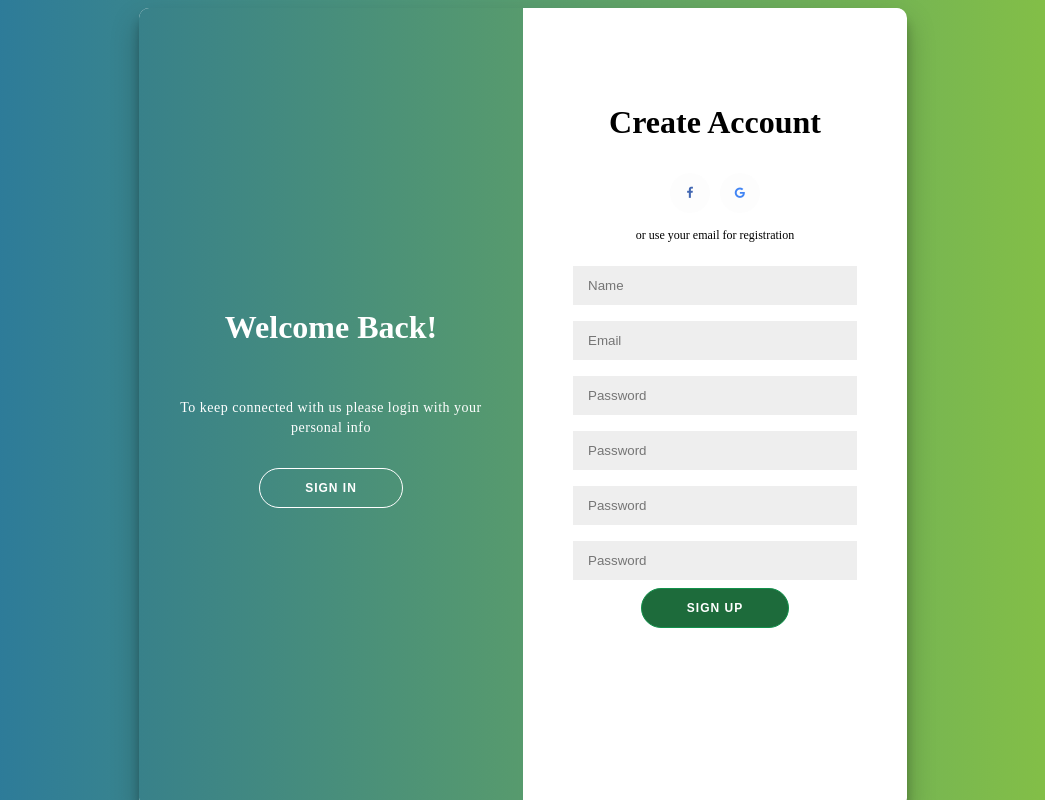
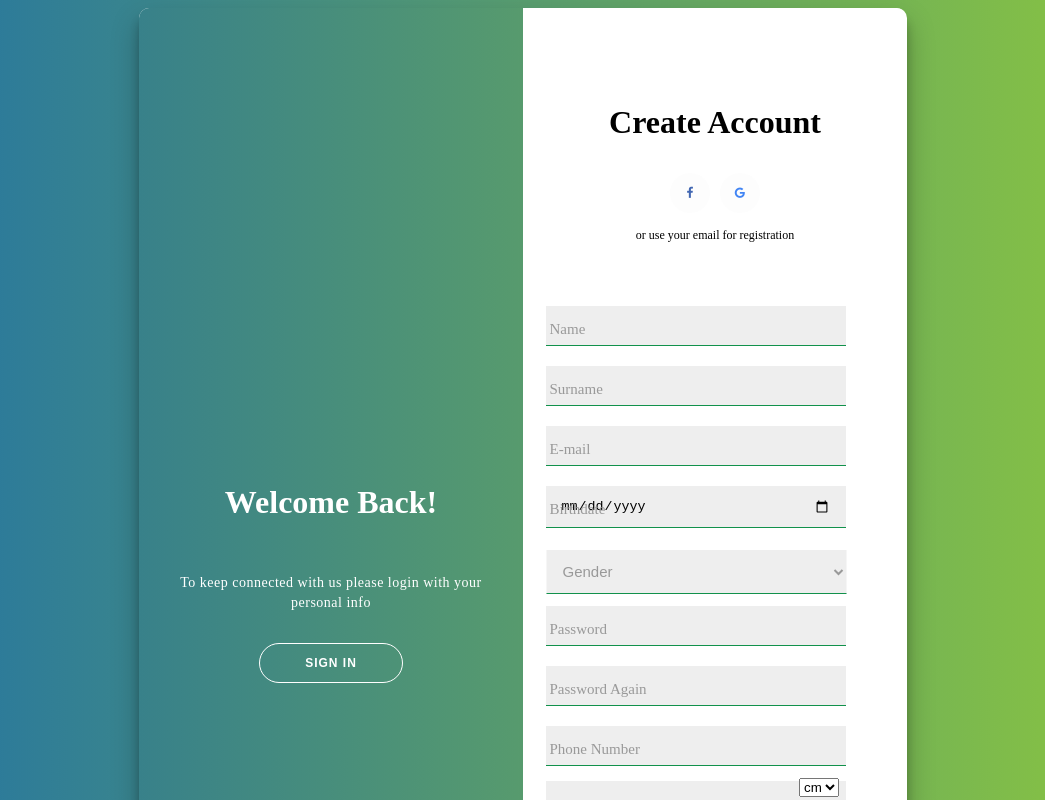
Before and after one commit to onuralpenes/FoodFriend, an Angular app in the folder Frontend/: page / in a window 1280 px wide. Both pictures are taken after a click on the button "SIGN UP". Shown: the top 800 px of the page, without its empty margins (117-1162 px from the left). Built offline with nearby package versions, Linux system fonts and the light colour scheme.

Commit message:
login with new usable input labels

```diff
--- a/Frontend/src/app/app.component.css
+++ b/Frontend/src/app/app.component.css
@@ -96,7 +96,7 @@ input {
 	margin-top: 2%;
 }
 .container.right-panel-active {
-	height: 800px;
+	height: 1150px;
 	-webkit-transition: height 1s;
   	transition: height 1s;
 }
@@ -254,30 +254,7 @@ input {
 	width: 40px;
 }
 
-footer {
-    background-color: #222;
-    color: #fff;
-    font-size: 14px;
-    bottom: 0;
-    position: fixed;
-    left: 0;
-    right: 0;
-    text-align: center;
-    z-index: 999;
-}
 
-footer p {
-    margin: 10px 0;
-}
-
-footer i {
-    color: red;
-}
-
-footer a {
-    color: #3c97bf;
-    text-decoration: none;
-}
 body {
 	background: #333;
   }
@@ -327,6 +304,120 @@ body {
   .fa-google {
 	color: rgb(66 133 244);
   }
+  footer {
+	background-color: #222;
+	color: #fff;
+	font-size: 14px;
+	bottom: 0;
+	position: fixed;
+	left: 0;
+	right: 0;
+	text-align: center;
+	z-index: 999;
+  }
+
+  .check {
+	width: 200px;
+	padding-right: 80px;
+	padding-bottom: 70px;
+  }
+  .check label {
+	padding-left: 10px;
+  }
+  .check input {
+	padding-bottom: 70px;
+  }
+
+  .Area {
+	width: 370px;
+	height: 120px;
+  }
+  .Box {
+	height: auto;
+	float: left;
+	margin-bottom: 6px;
+	margin-left: 16px;
+	margin-right: -138px;
+	margin-top: 3px;
+  }
+
+
+  .input-group {
+	  position: relative;
+	  margin: 40px 0 20px;
+	  margin-bottom: 20px;
+	}
+	.input-group label{
+		margin-left: 30px;
+	}
+
+	input {
+	  font-size: 15x;
+	  padding: 8px 8px 8x 3px;
+	  display: block;
+	  width: 300px;
+	  border: none;
+	  border-bottom: 1px solid #11914b;
+	  margin-bottom: -70px;
+	  margin-left: 31px;
+	  margin-right: 70px;
+	}
+
+	input:focus {
+	  outline: none;
+	}
+
+	label {
+	  color: #999;
+	  font-size: 15px;
+	  font-weight: normal;
+	  position: absolute;
+	  pointer-events: none;
+	  left: 5px;
+	  top: 8px;
+	  margin-top: 15px;
+	  transition: 0.5s ease all;
+	}
+
+	input:focus ~ label,
+	input:valid ~ label {
+	  top: -25px;
+	  font-size: 12px;
+	  color: #11914b;
+	}
+
+	body {
+	  margin: 0;
+	  padding: 0;
+	  background-color: #999;
+	}
+
+	.selectList {
+	  position: absolute;
+	  top: 50%;
+	  left: 50%;
+	  transform: translate(-50%, -50%);
+	}
+
+	.selectList select {
+	  background-color: #eee;
+	  color: #999;
+	  padding: 12px;
+	  width: 250px;
+	  border: none;
+	  font-size: 15px;
+	  box-shadow: 0 5px 25px, #999;
+	  -webkit-appearance: button;
+	  appearance: button;
+	  outline: none;
+	  margin-top: 55px;
+	  width: 300px;
+	  border: none;
+	  border-bottom: 1px solid #11914b;
+	  margin-bottom: -60px;
+	  margin-right: 37px;
+  }
+
   @media only screen and (min-width: 600px) {
 	form{
 		margin-top: 25%;
--- a/Frontend/src/app/app.component.html
+++ b/Frontend/src/app/app.component.html
@@ -10,15 +10,80 @@
 				<a href="#" class="social-links"><i class="fa fa-google" style="font-size:12px;"></i></a>
 			</div>
 			<span>or use your email for registration</span>
-			<input type="text" placeholder="Name" />
-			<input type="email" placeholder="Email" />
-			<input type="password" placeholder="Password" />
+			<div class="input-group">
+				<input type="text" id="name" required>
+				<span class="bar"></span>
+				<label>Name</label>
+			</div>
 
-			<input type="password" placeholder="Password" />
+			<div class="input-group">
+				<input type="text" id="surname" required>
+				<span class="bar"></span>
+				<label>Surname</label>
+			</div>
+			<div class="input-group">
+				<input type="email" id="e-mail" required>
+				<span class="bar"></span>
+				<label>E-mail</label>
+			</div>
+			<div class="input-group">
+				<input type="date" id="birthDate" required>
+				<span class="bar"></span>
+				<label>Birthdate</label>
+			</div>
 
-			<input type="password" placeholder="Password" />
+			<div class="input-group">
+				<div class="selectList">
+					<select name="Gender" id="gender">
+						<option style="display: none;">Gender</option>
+						<option value ="Male">Male</option>
+						<option value ="Female">Female</option>
+						<option value ="Unspecified">Unspecified</option>
+					</select>
+				</div>
+			</div>
 
-			<input type="password" placeholder="Password" />
+			<div class="input-group">
+				<input type="password" id="password" required>
+				<span class="bar"></span>
+				<label>Password</label>
+			</div>
+			<div class="input-group">
+				<input type="password" id="rePassword" required>
+				<span class="bar"></span>
+				<label>Password Again</label>
+			</div>
+			<div class="input-group">
+				<input type="text" id="phoneNumber" required>
+				<span class="bar"></span>
+				<label>Phone Number</label>
+			</div>
+
+			<div class="Area">
+				<div class="input-group">
+					<input class="Box" type="number" id="height" required>
+					<span class="bar"></span>
+					<label>Height</label>
+					<select name="Type" id="type">
+						<option value ="cm">cm</option>
+						<option value ="ft">ft</option>
+					</select>
+				</div>
+			</div>
+			<div class="Area">
+				<div class="input-group">
+					<input class="Box" type="number" id="weight" required>
+					<span class="bar"></span>
+					<label>Weight</label>
+
+				<select name="Type" id="type">
+					<option value ="kg">kg</option>
+					<option value ="lb">lb</option>
+				</select>
+			</div>
+			</div>
+			<input type="checkbox"> tos
+			<input type="checkbox"> priv
 
 			<button class = "signUpButton" >Sign Up</button>
 
@@ -38,8 +103,20 @@
 				<a href="" class="social-links"><i class="fa fa-google" style="font-size:12px;"></i></a>
 			</div>
 			<span>or use your account</span>
-			<input type="email" placeholder="Email" />
-			<input type="password" placeholder="Password" />
+
+			<div class="input-group">
+				<input type="email" required>
+				<label>E-mail</label>
+			  </div>
+			  <div class="input-group">
+				<input type="password" required>
+				<label>Password</label>
+			</div>
+
+			<div  class="input-group">
+				<input  type="checkbox" value="remember-me" />
+				<label>Remember me</label>
+			</div>
 			<a href="">Forgot your password?</a>
 			<button class = "signInButton">Sign In</button>
 		</form>
```
Also changed, not shown: 1 other file (tests, documents, lock files or other folders).
